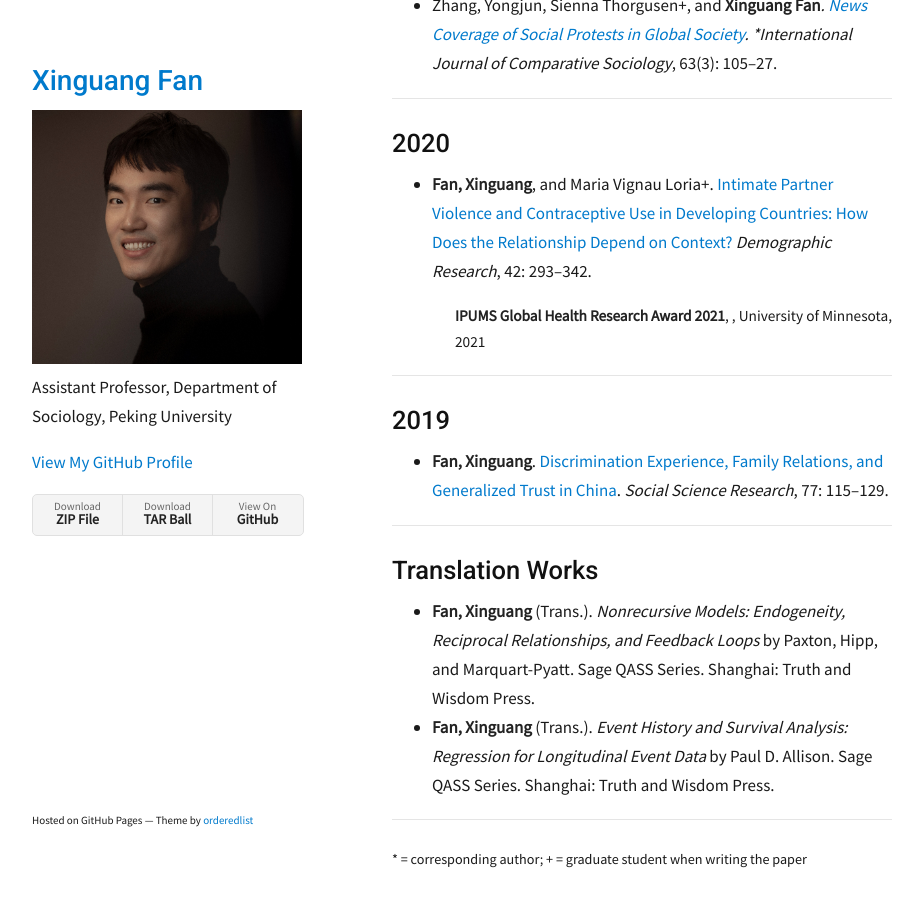
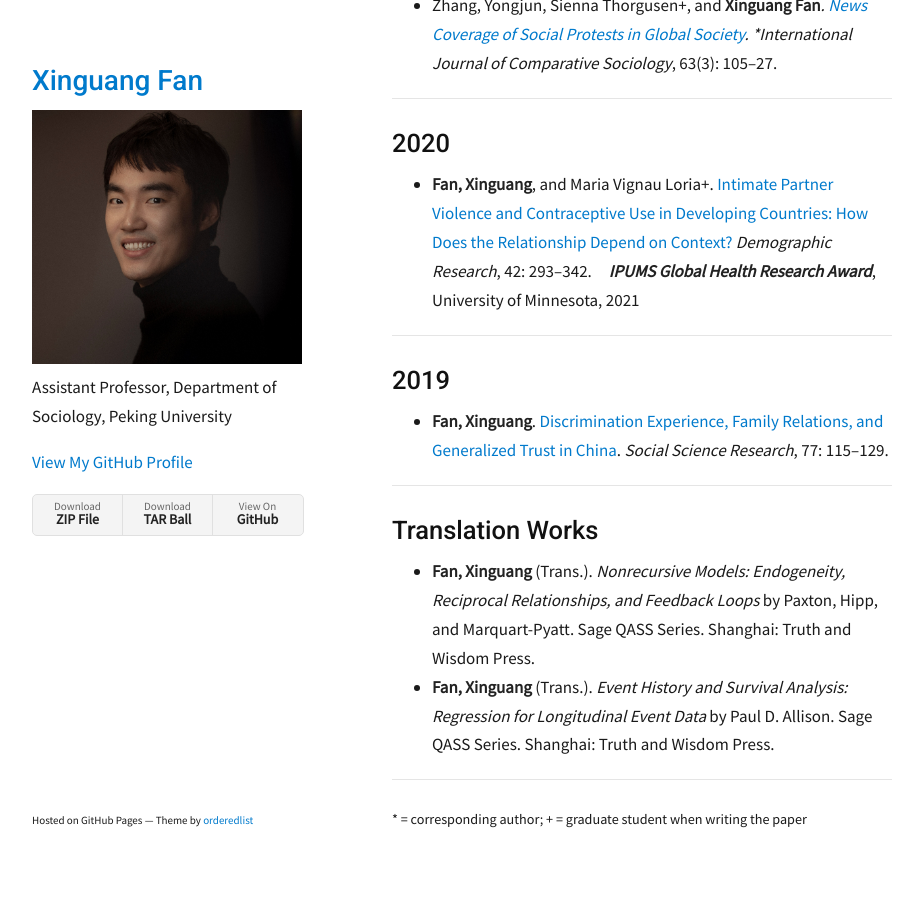
Before and after one commit to xinguang-fan/xinguang-fan.github.io, a Jekyll site: the page built from research.md, in a window 1280 px wide and 900 px high, scrolled down 1878 px. Shown: the whole window, without its empty margins (178-1101 px from the left). Built offline with Jekyll 4.4.1, drawn with Linux system fonts in a browser that asks for light colours.

Commit message:
Update research.md

```diff
--- a/research.md
+++ b/research.md
@@ -55,8 +55,7 @@ nav_order: 2
 ## 2020
 
 - **Fan, Xinguang**, and Maria Vignau Loria+. [Intimate Partner Violence and Contraceptive Use in Developing Countries: How Does the Relationship Depend on Context?](https://doi.org/10.4054/DemRes.2020.42.10) *Demographic Research*, 42: 293–342.
-
-   <span style="display:block; margin-left: 1.5em; font-size: 0.9em;"><strong>IPUMS Global Health Research Award 2021</strong>, , University of Minnesota, 2021</span>
+  &nbsp;&nbsp;&nbsp;&nbsp;**_IPUMS Global Health Research Award_**, University of Minnesota, 2021
 
 ---
 
```
